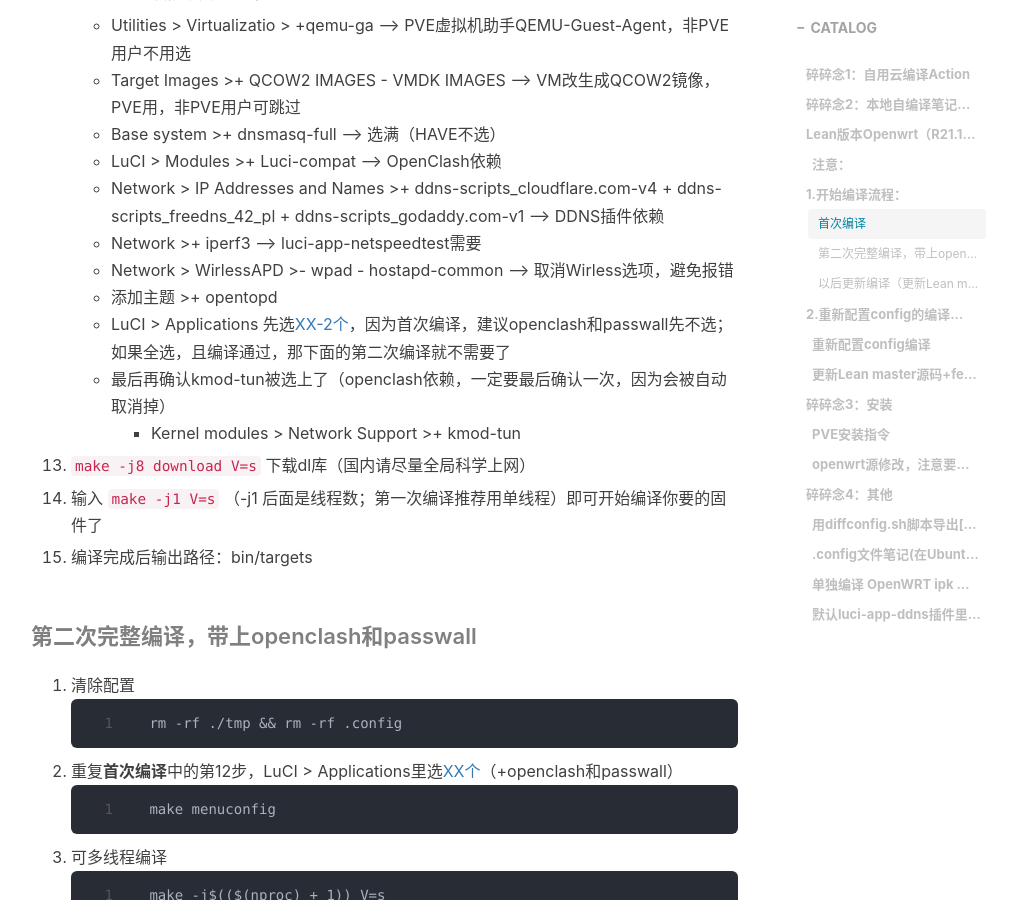
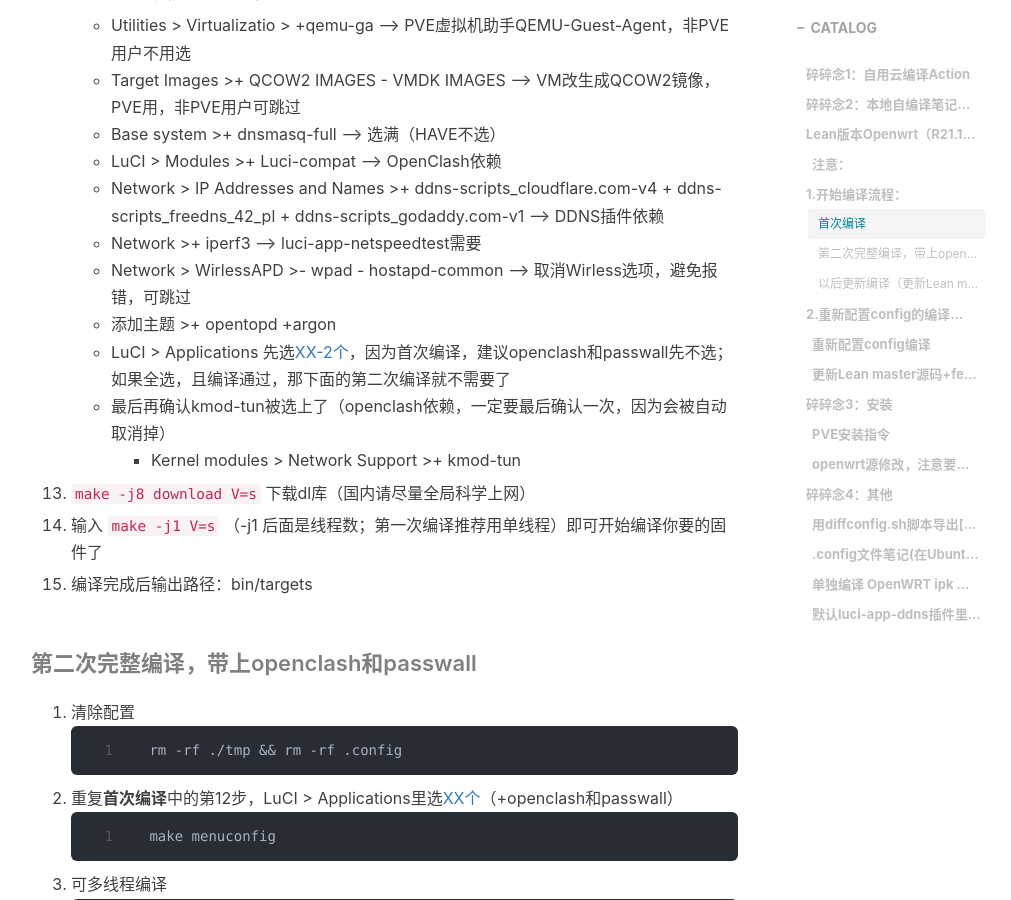
Before and after one commit to se7enmuting/Se7enMuting.github.io, a Jekyll site: the page built from _posts/2021-10-12-Openwrt_Make.md, in a window 1280 px wide and 900 px high, scrolled down 3347 px. Shown: the whole window, without its empty margins (234-1245 px from the left). Built offline with Jekyll 4.4.1, drawn with Linux system fonts in a browser that asks for light colours; nearby versions of some CDN libraries; comment, search, counter and statistics services are not loaded.

Commit message:
Update 2021-10-12-Openwrt_Make.md

```diff
--- a/_posts/2021-10-12-Openwrt_Make.md
+++ b/_posts/2021-10-12-Openwrt_Make.md
@@ -115,8 +115,8 @@
 	- LuCI > Modules >+ Luci-compat ---> OpenClash依赖
 	- Network > IP Addresses and Names >+ ddns-scripts_cloudflare.com-v4 + ddns-scripts_freedns_42_pl + ddns-scripts_godaddy.com-v1 ---> DDNS插件依赖
 	- Network >+ iperf3 ---> luci-app-netspeedtest需要
-	- Network > WirlessAPD >- wpad - hostapd-common ---> 取消Wirless选项，避免报错
-	- 添加主题 >+ opentopd
+	- Network > WirlessAPD >- wpad - hostapd-common ---> 取消Wirless选项，避免报错，可跳过
+	- 添加主题 >+ opentopd +argon
 	- LuCI > Applications 先选[XX-2个](https://github.com/Se7enMuting/Actions-OpenWrt/blob/main/lean/.config)，因为首次编译，建议openclash和passwall先不选；如果全选，且编译通过，那下面的第二次编译就不需要了
 	- 最后再确认kmod-tun被选上了（openclash依赖，一定要最后确认一次，因为会被自动取消掉）
 	   - Kernel modules > Network Support >+ kmod-tun
```
